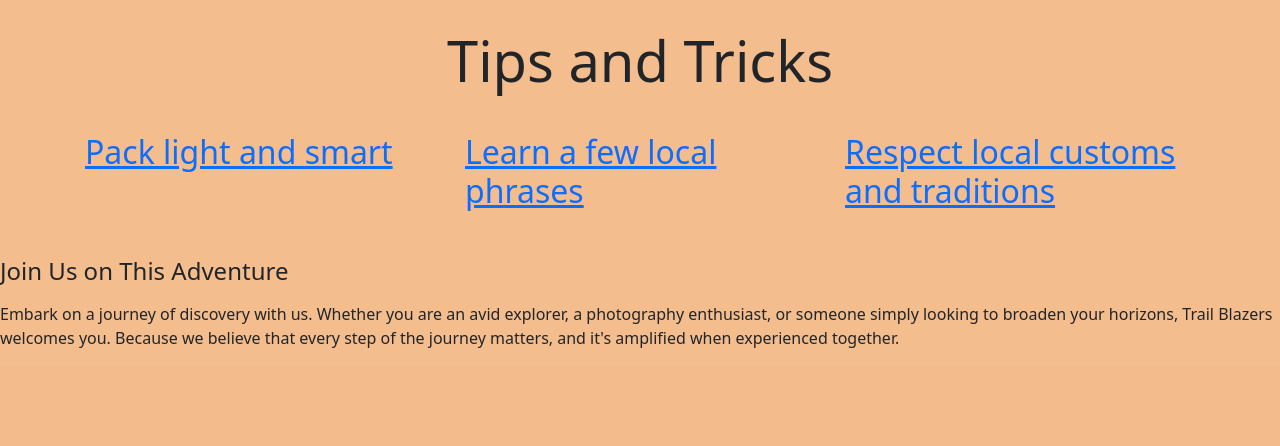
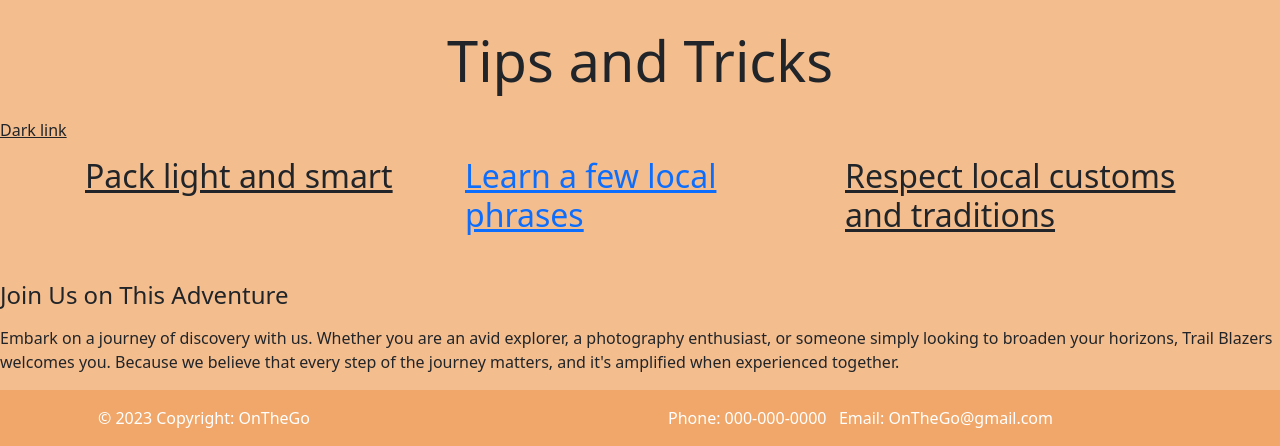
Before and after one commit to KianaSalt/testing-app, a Flask app: page / in a window 1280 px wide. Shown: the part 1184-1630 px from the top of the page. Before the commit the page ends 1532 px from the top, so only its background shows below. Run offline with Flask 3, Linux system fonts and the light colour scheme.

Commit message:
add more css

```diff
--- a/templates/home.html
+++ b/templates/home.html
@@ -50,16 +50,17 @@
     <div style="text-align: center;">
         <h1 class="display-4 mb-4 mt-5">Tips and Tricks</h1>
     </div>
+    <a href="#" class="link-dark">Dark link</a>
     <div class="container">
     <div class="row align-items-start">
         <div class="col column">
-            <h2><a href="https://www.travelandleisure.com/travel-tips/packing-tips/travel-editor-packing-tips?cjdata=MXxOfDB8WXww&cjevent=05b529406b5e11ee814640fc0a82b824&utm_source=CJ&utm_medium=affiliate">Pack light and smart</a></h2>
+            <h2><a href="https://www.travelandleisure.com/travel-tips/packing-tips/travel-editor-packing-tips?cjdata=MXxOfDB8WXww&cjevent=05b529406b5e11ee814640fc0a82b824&utm_source=CJ&utm_medium=affiliate" class="link-dark">Pack light and smart</a></h2>
         </div>
         <div class="col column">
             <h2><a href="https://blog.oncallinternational.com/before-you-travel-key-phrases-to-learn-in-the-local-language/">Learn a few local phrases</a></h2>
         </div>
         <div class="col column">
-            <h2><a href="https://www.kayak.com.au/news/travel-etiquette-tips/#:~:text=7%20Travel%20Etiquette%20Advice%20To%20Better%20Respect%20Local,...%207%207.%20DO%20watch%20your%20dress%20code">Respect local customs and traditions</a></h2>
+            <h2><a href="https://www.kayak.com.au/news/travel-etiquette-tips/#:~:text=7%20Travel%20Etiquette%20Advice%20To%20Better%20Respect%20Local,...%207%207.%20DO%20watch%20your%20dress%20code" class="link-dark">Respect local customs and traditions</a></h2>
         </div>
     </div>
 </div>
--- a/templates/index.html
+++ b/templates/index.html
@@ -76,5 +76,16 @@
     <script src="https://cdn.jsdelivr.net/npm/popper.js@1.14.7/dist/umd/popper.min.js"></script>
     <script src="https://cdn.jsdelivr.net/npm/bootstrap@5.3.0/dist/js/bootstrap.min.js"></script>
 </body>
-
+<footer class="text-white" style="background-color: #ef9e58ac;">
+    <div class="container">
+        <div class="row">
+            <div class="col-md-6 text-left">
+                <p class="p-3 m-0">© 2023 Copyright: OnTheGo</p>
+            </div>
+            <div class="col-md-6 text-right">
+                <p class="p-3 m-0">Phone: 000-000-0000 &nbsp; Email: OnTheGo@gmail.com</p>
+            </div>
+        </div>
+    </div>
+</footer>
 </html>
--- a/templates/suggestions.html
+++ b/templates/suggestions.html
@@ -129,4 +129,5 @@
 
 
 
+
 {% endblock %}
```
